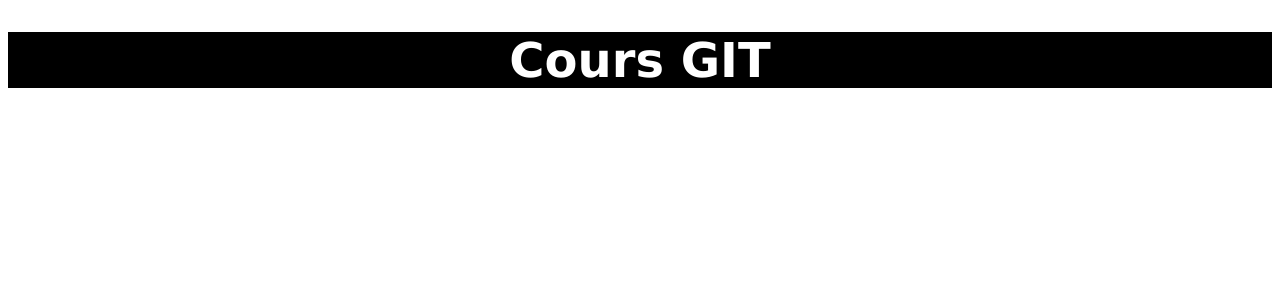
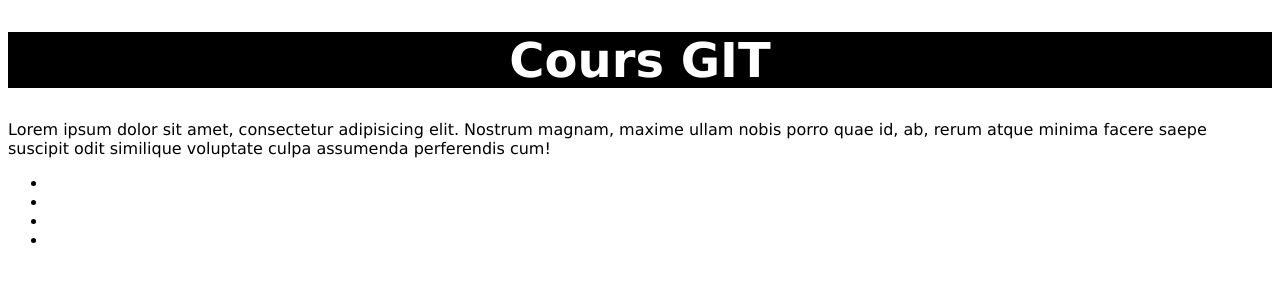
Before and after one commit to valbargue/clone_mon_site_web, a plain HTML site: page index.html in a window 1280 px wide. Drawn offline with Linux system fonts and the light colour scheme.

Commit message:
Ajout  d'une div incrémenté  d'un paragraphe avec lorem et d'une liste

```diff
--- a/index.html
+++ b/index.html
@@ -1,5 +1,6 @@
 <!DOCTYPE html>
 <html lang="en">
+
 <head>
     <meta charset="UTF-8">
     <meta http-equiv="X-UA-Compatible" content="IE=edge">
@@ -7,7 +8,19 @@
     <link rel="stylesheet" href="style.css">
     <title>Document</title>
 </head>
+
 <body>
     <h1 id="top-banner">Cours GIT</h1>
+    <div>
+        <p>Lorem ipsum dolor sit amet, consectetur adipisicing elit. Nostrum magnam, maxime ullam nobis porro quae id,
+            ab, rerum atque minima facere saepe suscipit odit similique voluptate culpa assumenda perferendis cum!</p>
+        <ul>
+            <li></li>
+            <li></li>
+            <li></li>
+            <li></li>
+        </ul>
+    </div>
 </body>
+
 </html>
```
